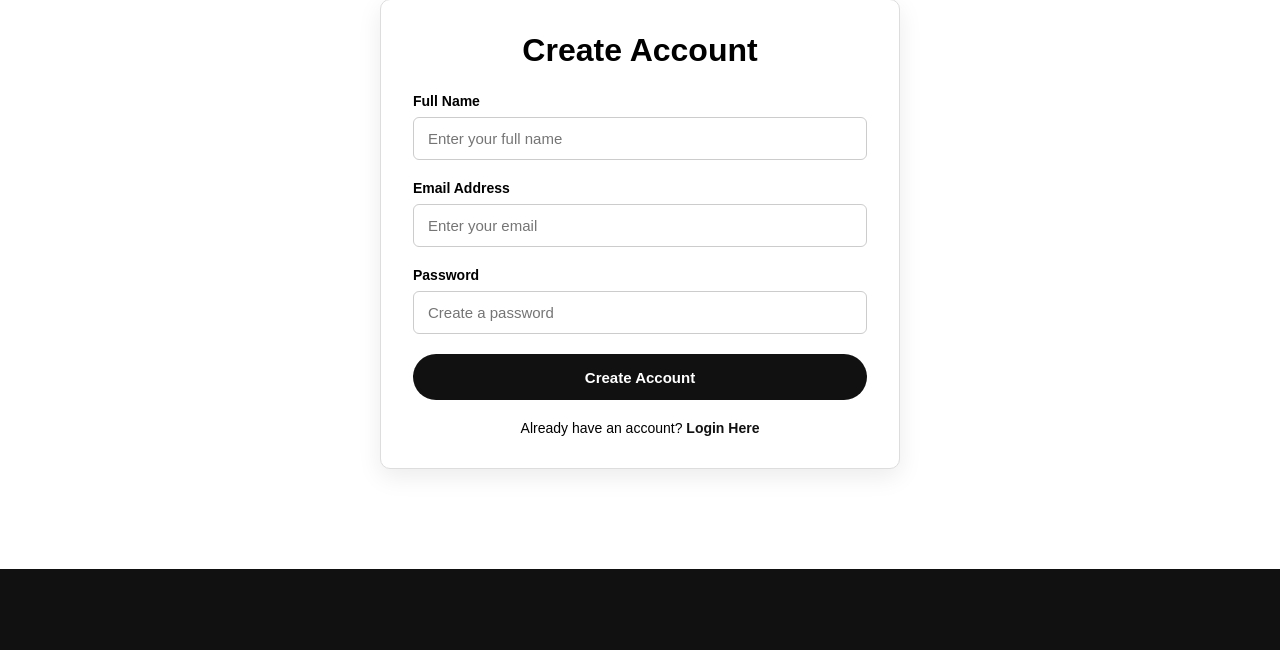
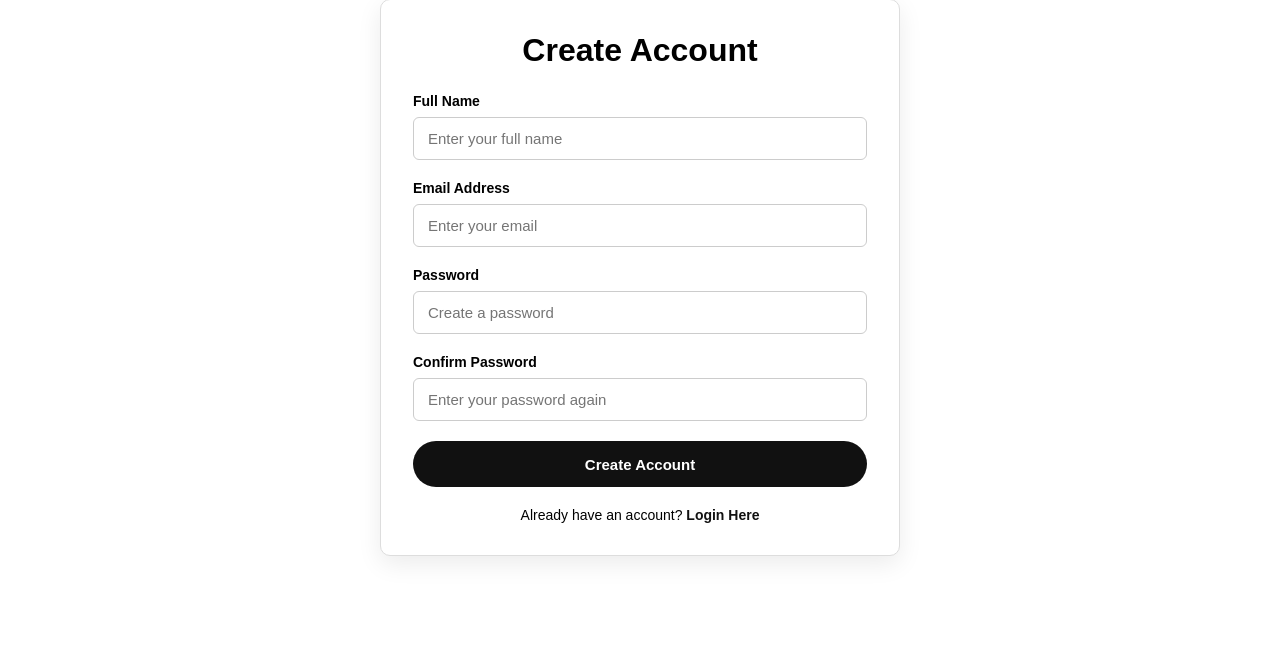
Before and after one commit to shaanmotsholane/XISD5319-Group-Project, a PHP site: page /websites/register.php in a window 1280 px wide. Shown: the part 134-784 px from the top of the page. Run offline with PHP 8.4, Linux system fonts and the light colour scheme.

Commit message:
Added email and password validation to registration

```diff
--- a/register.php
+++ b/register.php
@@ -1,12 +1,43 @@
 <?php
 include 'config/db.php';
+
+$error = "";
 
 if(isset($_POST['register'])){
 
     $name = $_POST['name'];
     $email = $_POST['email'];
     $password = $_POST['password'];
+    $confirm_password = $_POST['confirm_password']?? '';
 
+    if (strlen($password) < 8) {
+        $error = "Password must be at least 8 characters long.";
+    }
+
+    if (!preg_match('/[A-Z]/', $password)) {
+        $error = "Password must contain an uppercase letter.";
+    }
+
+    if (!preg_match('/[a-z]/', $password)) {
+        $error = "Password must contain a lowercase letter.";
+    }
+
+    if (!preg_match('/[0-9]/', $password)) {
+        $error = "Password must contain a number.";
+    }
+
+    if ($password !== $confirm_password){
+        $error = "Passwords do not match";
+    }
+
+    if (
+        !filter_var($email, FILTER_VALIDATE_EMAIL) ||
+        !preg_match('/\.(com|net|org|co\.za)$/i', $email)
+    ){
+        $error = "Please enter a valid email address.";
+    }
+
+    if (empty($error)){
         $sql = "INSERT INTO customers(name, email, password)
             VALUES('$name', '$email', '$password')";
 
@@ -18,6 +49,10 @@ if(isset($_POST['register'])){
         }else{
             echo "Error: " . mysqli_error($conn);
         }
+
+    }
+
+
 }
 ?>
 
@@ -36,6 +71,14 @@ if(isset($_POST['register'])){
 
     <h1>Create Account</h1>
 
+    <?php if (!empty($error)): ?>
+
+        <p style="color: red;">
+            <?php echo htmlspecialchars($error); ?>
+        </p>
+
+    <?php endif; ?>
+
     <form method="POST">
 
         <div class="form-group">
@@ -49,24 +92,43 @@ if(isset($_POST['register'])){
         </div>
 
         <div class="form-group">
+            <!-- This has to be validated so that some how you can know which emails are allowed or -->
+            <!-- we can even try to send an opt to the person if they put in the otp we can give or grant them access to the website -->
             <label>Email Address</label>
             <input
                 type="email"
                 name="email"
                 placeholder="Enter your email"
                 required
+                pattern="[a-zA-Z0-9._%+-]+@[a-zA-Z0-9.-]+\.(com|net|org|co\.za)$"
             >
         </div>
 
         <div class="form-group">
+            <!-- Making the password atleast be a bit harder that before -->
+            <!-- Using atleast 8 characters ,including uppercase ,lowercase and a numbere -->
             <label>Password</label>
             <input
                 type="password"
                 name="password"
                 placeholder="Create a password"
+                minlength = "8"
+                required
+                pattern="(?=.*[a-z])(?=.*[A-Z])(?=.*[0-9]){8,}"
+                title="Use atleast 8 characters ,including uppercase ,lowercase and a number"
+            >
+        </div>
+
+        <div class="form-group">
+            <label>Confirm Password</label>
+            <input
+                type="password"
+                name="confirm_password"
+                placeholder="Enter your password again"
                 required
             >
         </div>
+
 
         <button type="submit" name="register">
             Create Account
```
Also changed, not shown: images/background.jpeg (added), images/black p1.jpeg (added), images/gang.jpeg (added), images/grills.jpeg (added), images/nails.jpeg (added), images/real gs.jpeg (added), 1 other file. Lines whose indentation alone changed are shown as unchanged.
